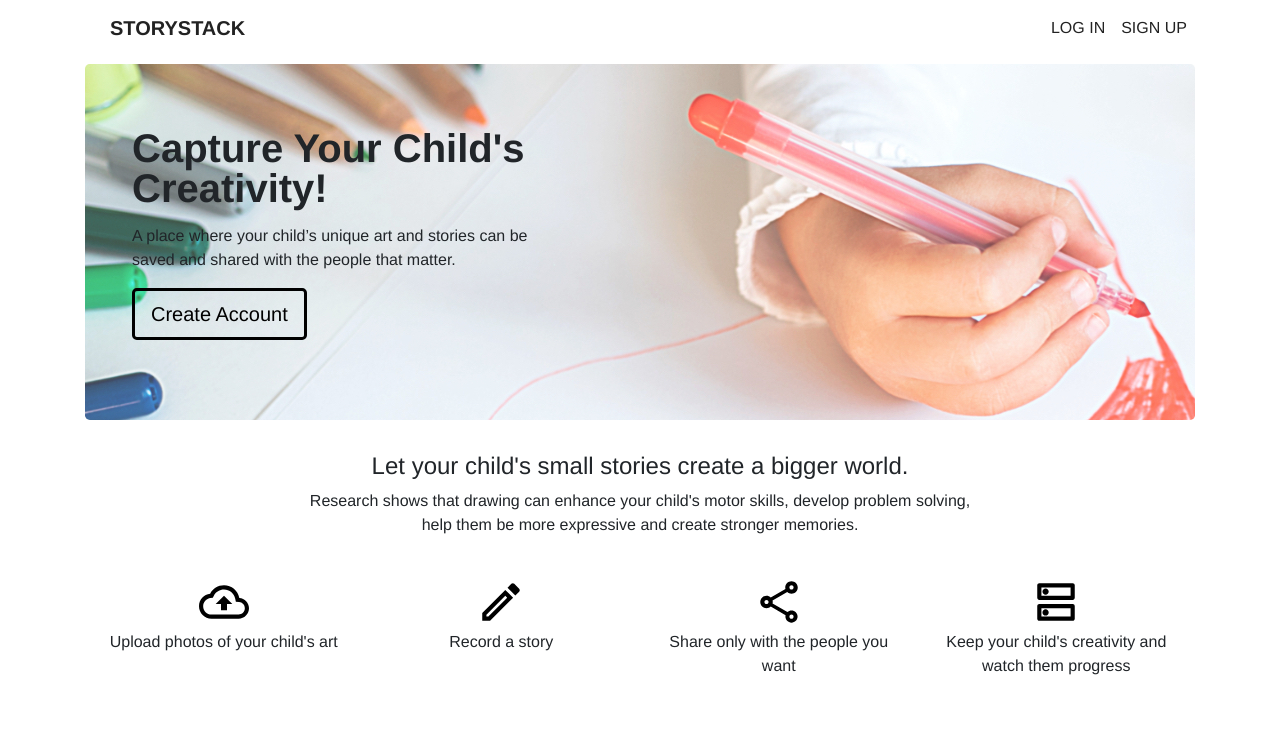
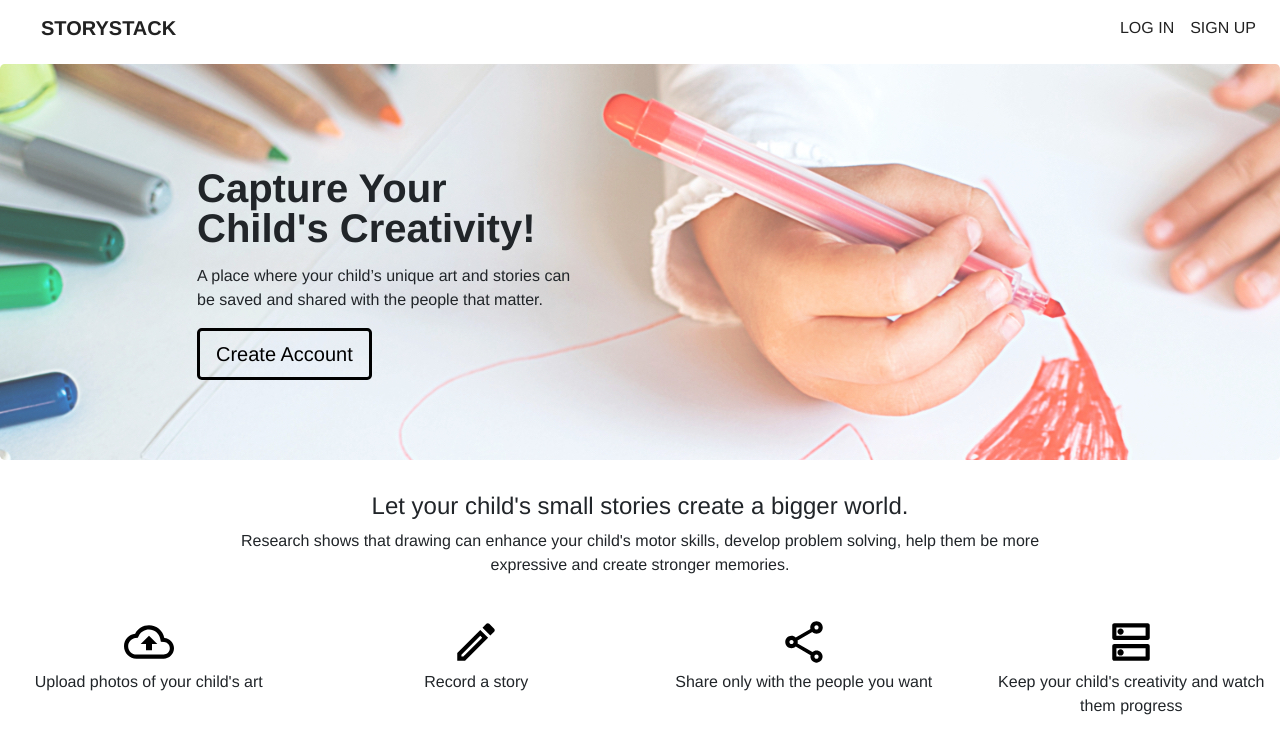
Before and after one commit to trexr/story-stack, a Django app: template apps/core/templates/pages/home.html in a window 1280 px wide. Shown: the top 754 px of the page. Run offline with Django 3.2, Linux system fonts and the light colour scheme; the template is opened without the code that fills it, so the values that code supplies are empty; some libraries are stand-ins or nearby versions.

Commit message:
Making hero image fullwidth

```diff
--- a/apps/core/templates/pages/home.html
+++ b/apps/core/templates/pages/home.html
@@ -1,9 +1,18 @@
 {% extends "base.html" %} {% block title %} StoryStack - Home {% endblock title %}
 {% load bootstrap4 %}
 {% block content %}
+<style>
+  .container, .pt-2 {
+    margin-left: 0;
+    margin-right: 0;
+    max-width: none;
+    padding-left: 0;
+    padding-right: 0;
+  }
+</style>
 <div class="hero-image jumbotron">
-  <div class="col-md-5">
-    <h1 style="line-height: 40px;">Capture Your Child's Creativity!</h1>
+  <div class="col-md-4" style="margin-left: 150px;">
+    <h1 style="line-height: 40px; margin-top: 40px;">Capture Your Child's Creativity!</h1>
     <p class="lead"></p>
     <p> A place where your child’s unique art and stories can be saved and
       shared with the people that matter. </p>
```
